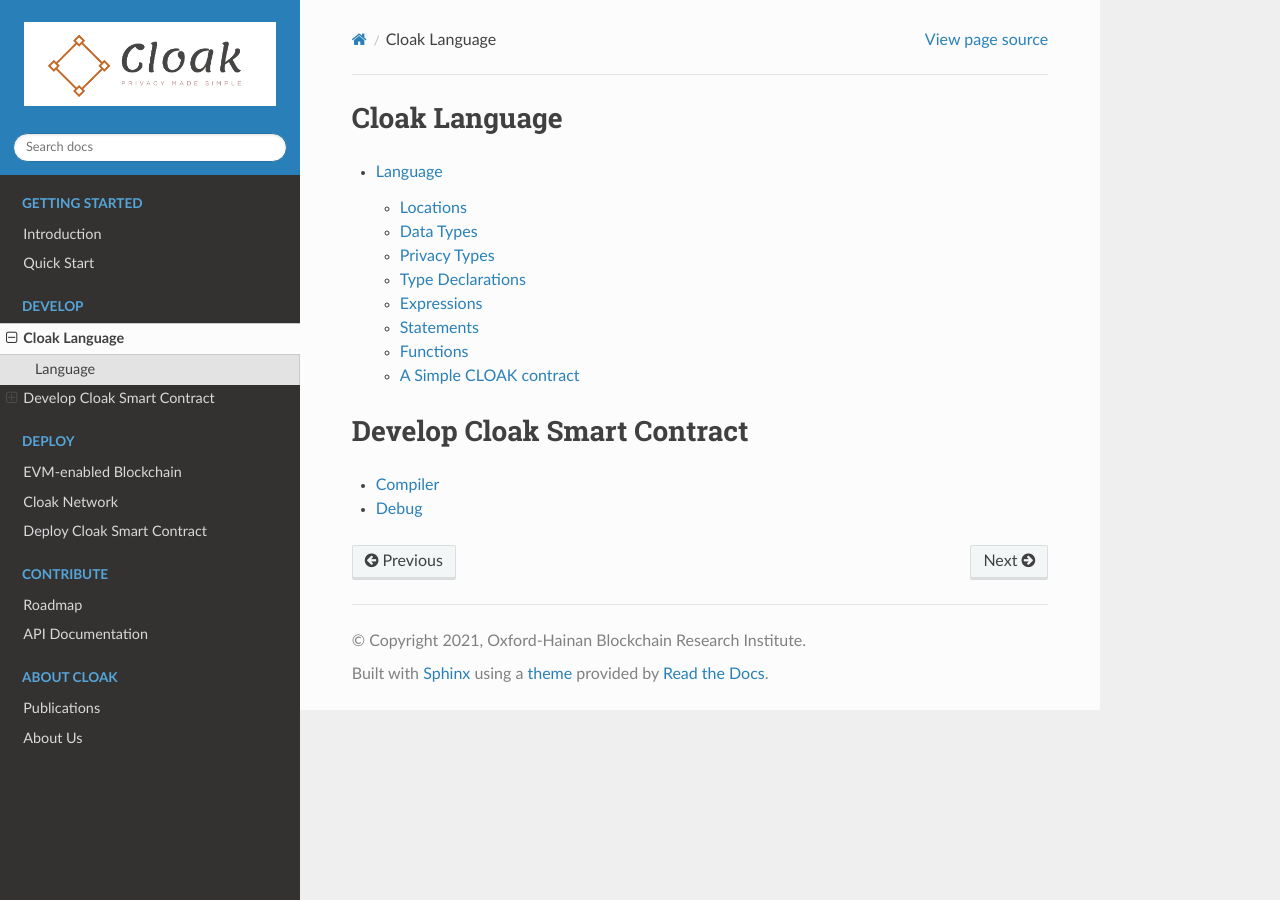
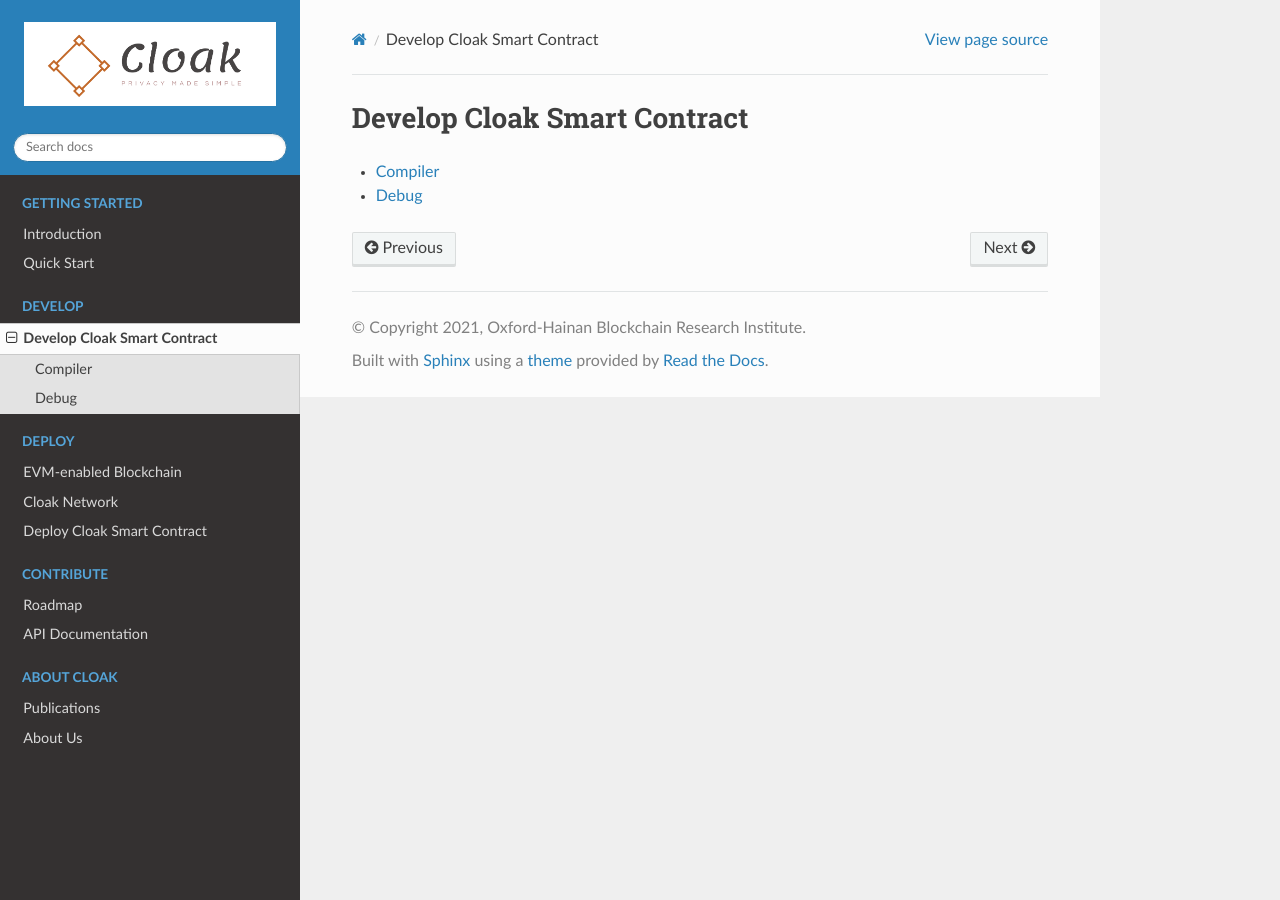
Before and after one commit to OxHainan/cloak-docs, a Sphinx documentation site: the page built from docs/source/develop/index.rst, in a window 1280 px wide. Built offline with Sphinx 7.4.7 and the Read the Docs theme 2.0.0, drawn with Linux system fonts in a browser that asks for light colours.

Commit message:
Update index.rst

```diff
--- a/docs/source/develop/index.rst
+++ b/docs/source/develop/index.rst
@@ -1,11 +1,3 @@
-Cloak Language
-=================================
-
-.. toctree::
-   :maxdepth: 2
-
-   language/contents
-
 Develop Cloak Smart Contract
 =================================
 
```
